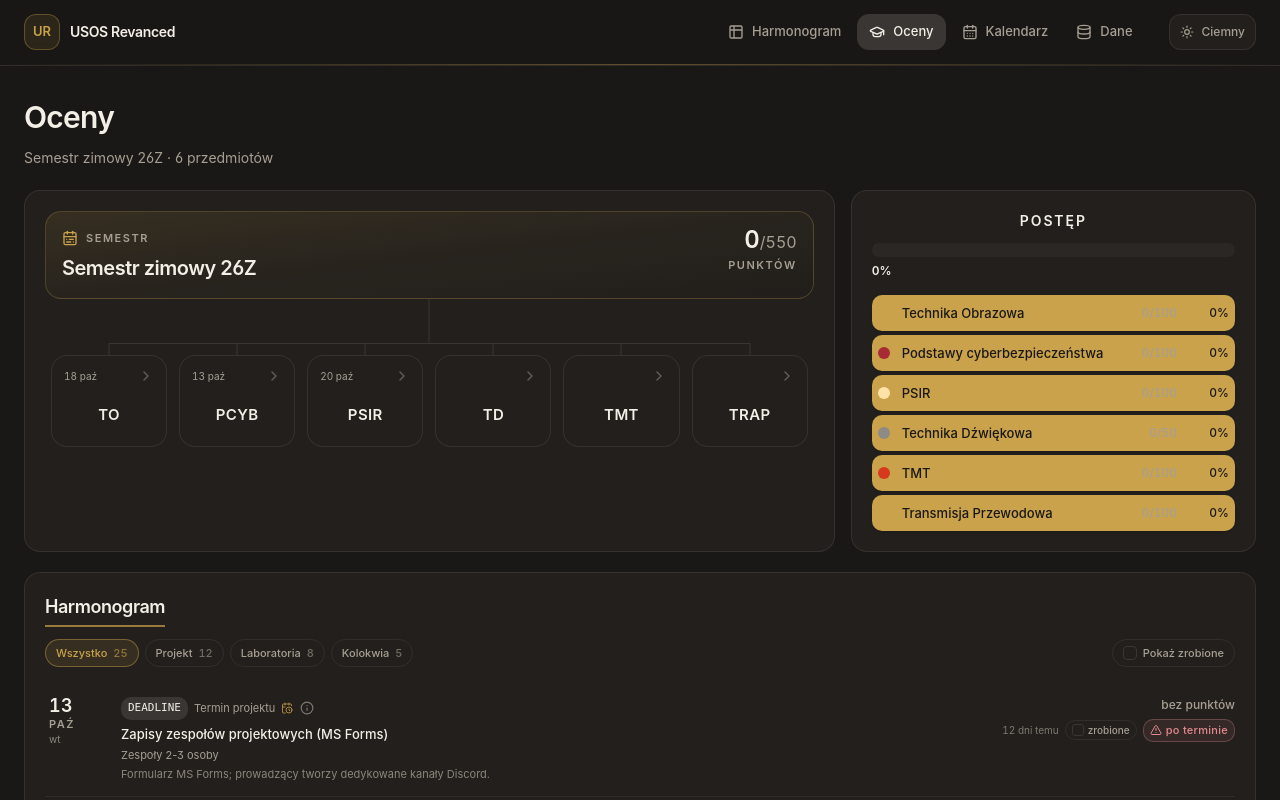
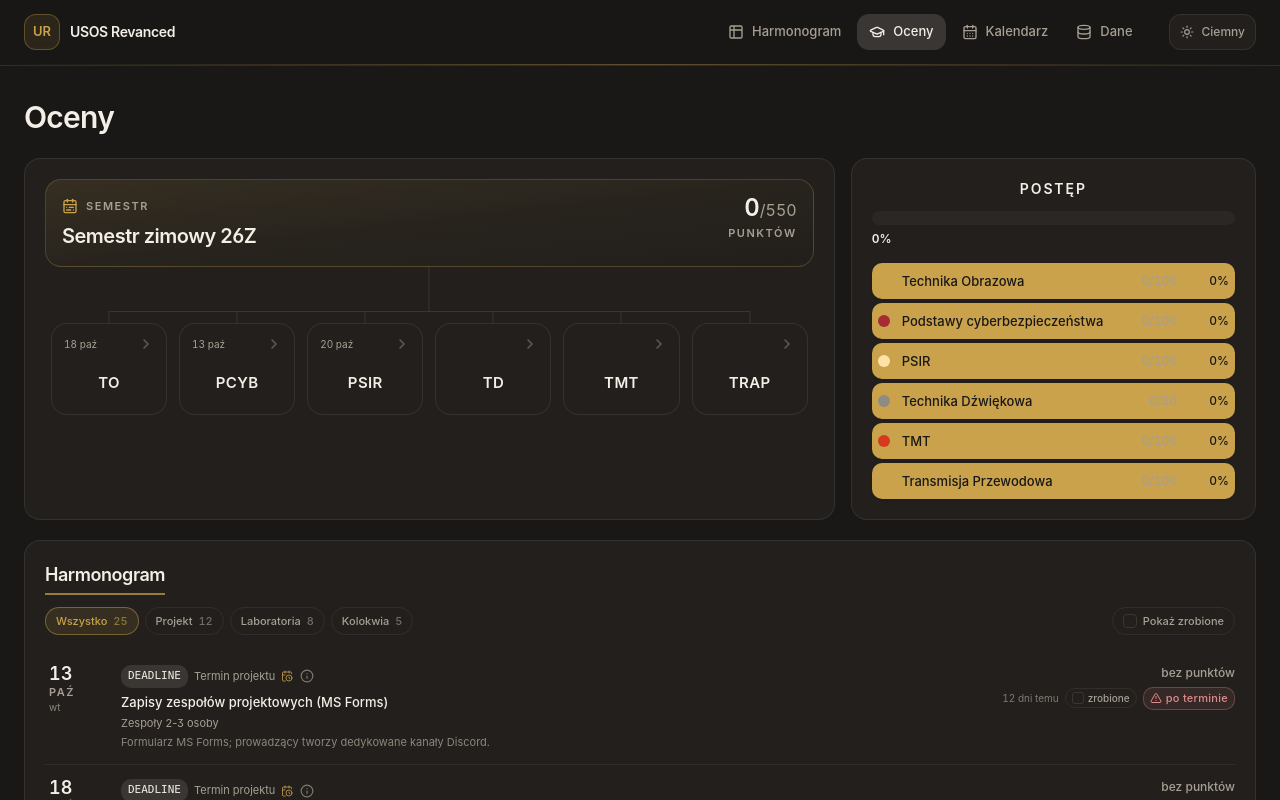
Before and after one commit to Viiico/UsosRevanced, a Nuxt app: page /oceny in a window 1280 px wide. Shown: the top 800 px of the page. Built offline with nearby package versions, Linux system fonts and the light colour scheme.

Commit message:
feat: bez podtytułów pod nagłówkami Ocen, Kalendarza i Danych

```diff
--- a/app/pages/dane.vue
+++ b/app/pages/dane.vue
@@ -532,12 +532,6 @@ function resetData() {
           <Badge variant="secondary" class="tnum">{{ state.terms.length }} terminów</Badge>
         </div>
       </div>
-
-      <div class="flex h-6 items-center">
-        <p class="truncate text-sm text-muted-foreground">
-          Edycja drzewa danych: formularz po prawej zmienia JSON po lewej na żywo
-        </p>
-      </div>
     </header>
 
     <Card>
--- a/app/pages/kalendarz.vue
+++ b/app/pages/kalendarz.vue
@@ -175,12 +175,6 @@ const slots = computed<Slot[]>(() => {
       cadence: cadenceOf(dates),
     }))
 })
-
-const subtitle = computed(() =>
-  view.value === 'week'
-    ? `${data.semester.name} ${data.semester.code} · tydzień pon-pt z zajęciami i terminami`
-    : `${data.semester.name} ${data.semester.code} · stały plan bez dat i powtórzeń`,
-)
 
 function shiftWeek(amount: number) {
   weekStart.value = addDays(weekStart.value, amount * 7)
@@ -374,10 +368,6 @@ function pad(hour: number) {
             Kompakt
           </button>
         </div>
-      </div>
-
-      <div class="flex h-6 items-center">
-        <p class="truncate text-sm text-muted-foreground">{{ subtitle }}</p>
       </div>
     </header>
 
--- a/app/pages/oceny.vue
+++ b/app/pages/oceny.vue
@@ -1,28 +1,9 @@
 <script setup lang="ts">
 import { ChevronRight, FlaskConical } from 'lucide-vue-next'
 
-const data = useAppData()
 const { crumbs, select, activeSubject, semester, heroMeta } = useGrades()
 
-function subjectCount(count: number) {
-  if (!count) return 'brak przedmiotów'
-  const mod10 = count % 10
-  const mod100 = count % 100
-  const label =
-    count === 1
-      ? 'przedmiot'
-      : mod10 >= 2 && mod10 <= 4 && (mod100 < 12 || mod100 > 14)
-        ? 'przedmioty'
-        : 'przedmiotów'
-  return `${count} ${label}`
-}
-
 const heading = computed(() => (activeSubject.value ? activeSubject.value.name : 'Oceny'))
-const subtitle = computed(() =>
-  activeSubject.value
-    ? null
-    : `${semester.name} ${semester.code} · ${subjectCount(data.subjects.length)}`,
-)
 
 useHead({
   title: () => `Oceny · ${activeSubject.value?.name ?? `semestr ${semester.code}`}`,
@@ -54,12 +35,9 @@ useHead({
         </div>
       </div>
 
-      <!-- Stały wiersz meta: w semestrze podtytuł, głębiej okruszki - ta sama wysokość. -->
-      <div class="flex h-6 items-center">
-        <p v-if="subtitle" class="truncate text-sm text-muted-foreground">{{ subtitle }}</p>
-
+      <!-- Okruszki tylko głębiej niż semestr - na samym semestrze nie ma dokąd wracać. -->
+      <div v-if="activeSubject" class="flex h-6 items-center">
         <nav
-          v-else
           aria-label="Ścieżka w drzewie ocen"
           class="flex w-full min-w-0 items-center gap-0.5 text-xs"
         >
```
